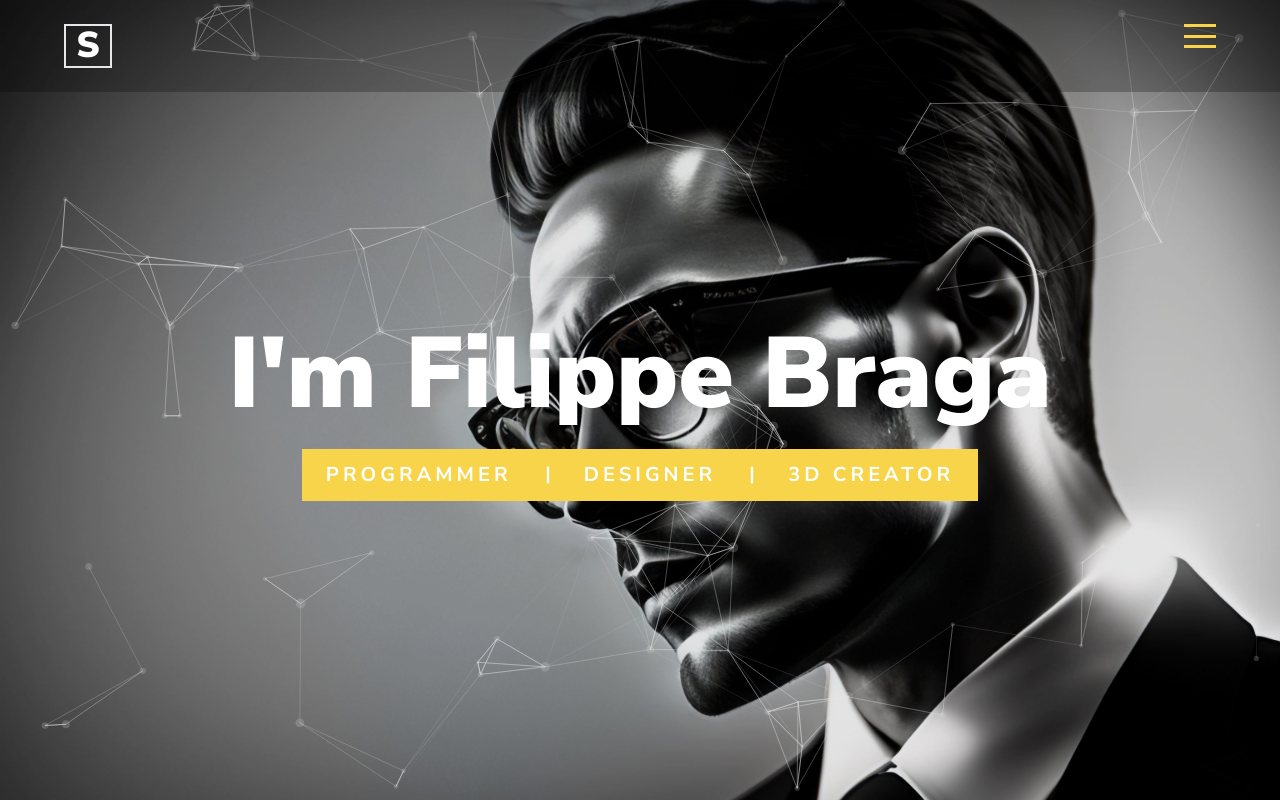
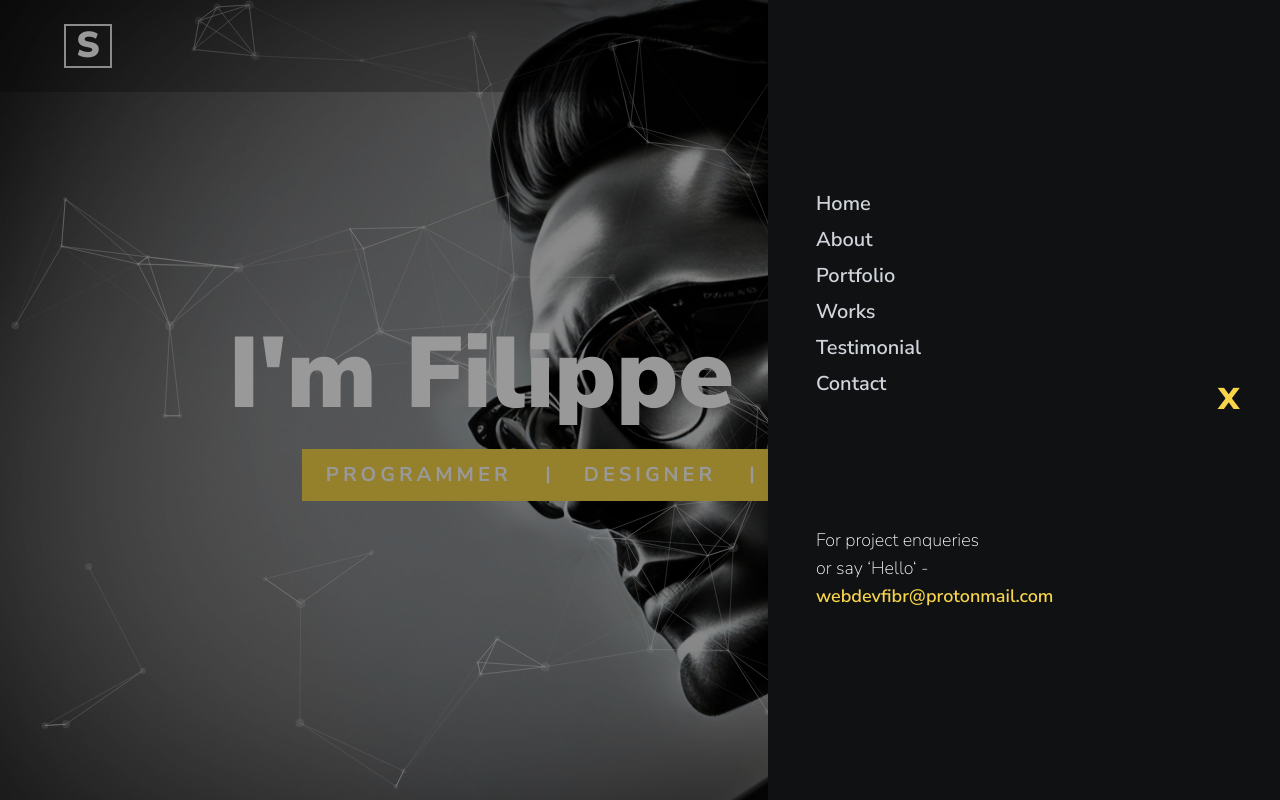
Before and after one commit to filippebr/personal-portfolio, a Next.js app: page / in a window 1280 px wide. Both pictures are taken after a click on the element 1200 px from the left and 36 px from the top of the page. Shown: the top 800 px of the page. Built offline with nearby package versions, Linux system fonts and the light colour scheme.

Commit message:
menu on banner styles complete

```diff
--- a/src/components/Banner.tsx
+++ b/src/components/Banner.tsx
@@ -1,7 +1,11 @@
+'use client'
+
 import Design from './Design'
 import { HiMinus } from 'react-icons/hi'
+import { useState } from 'react'
 
 function Banner() {
+  const [menu, setMenu] = useState(false)
   return (
     <section id="home" className="w-full h-[800px] relative text-white">
       <Design />
@@ -10,7 +14,10 @@ function Banner() {
           <h1 className="font-bodyFont text-4xl text-white font-extrabold border-2 w-12 text-center">
             S
           </h1>
-          <div className="w-8 h-6 group flex flex-col items-center justify-between cursor-pointer">
+          <div
+            onClick={() => setMenu(true)}
+            className="w-8 h-6 group flex flex-col items-center justify-between cursor-pointer"
+          >
             <span className="w-full h-[3px] bg-designColor inline-flex group-hover:w-4 duration-300"></span>
             <span className="w-full h-[3px] bg-designColor inline-flex"></span>
             <span className="w-full h-[3px] bg-designColor inline-flex group-hover:w-4 duration-300"></span>
@@ -29,6 +36,53 @@ function Banner() {
           </div>
         </div>
       </div>
+      {menu && (
+        <div className="w-full h-screen bg-black bg-opacity-40 fixed top-0 right-0 flex justify-end z-50">
+          <div className="w-full md:w-[60%] lg:w-[40%] h-full bg-[#0F1113] text-white flex items-center justify-center">
+            <div className="w-4/5 px-12">
+              <div>
+                <ul className="flex flex-col gap-2">
+                  <li className="text-xl font-semibold text-gray-300 hover:text-white duration-300 cursor-pointer">
+                    Home
+                  </li>
+                  <li className="text-xl font-semibold text-gray-300 hover:text-white duration-300 cursor-pointer">
+                    About
+                  </li>
+                  <li className="text-xl font-semibold text-gray-300 hover:text-white duration-300 cursor-pointer">
+                    Portfolio
+                  </li>
+                  <li className="text-xl font-semibold text-gray-300 hover:text-white duration-300 cursor-pointer">
+                    Works
+                  </li>
+                  <li className="text-xl font-semibold text-gray-300 hover:text-white duration-300 cursor-pointer">
+                    Testimonial
+                  </li>
+                  <li className="text-xl font-semibold text-gray-300 hover:text-white duration-300 cursor-pointer">
+                    Contact
+                  </li>
+                </ul>
+              </div>
+              <div className="text-lg font-thin mt-32">
+                <p>For project enqueries</p>
+                <p>
+                  or say &lsquo;Hello&lsquo; -{' '}
+                  <span className="font-semibold text-designColor">
+                    webdevfibr@protonmail.com
+                  </span>
+                </p>
+              </div>
+            </div>
+            <div className="w-1/5 h-full border-1-[1px] text-center flex items-center justify-center">
+              <button
+                onClick={() => setMenu(false)}
+                className="text-3xl font-black text-designColor"
+              >
+                X
+              </button>
+            </div>
+          </div>
+        </div>
+      )}
     </section>
   )
 }
```
